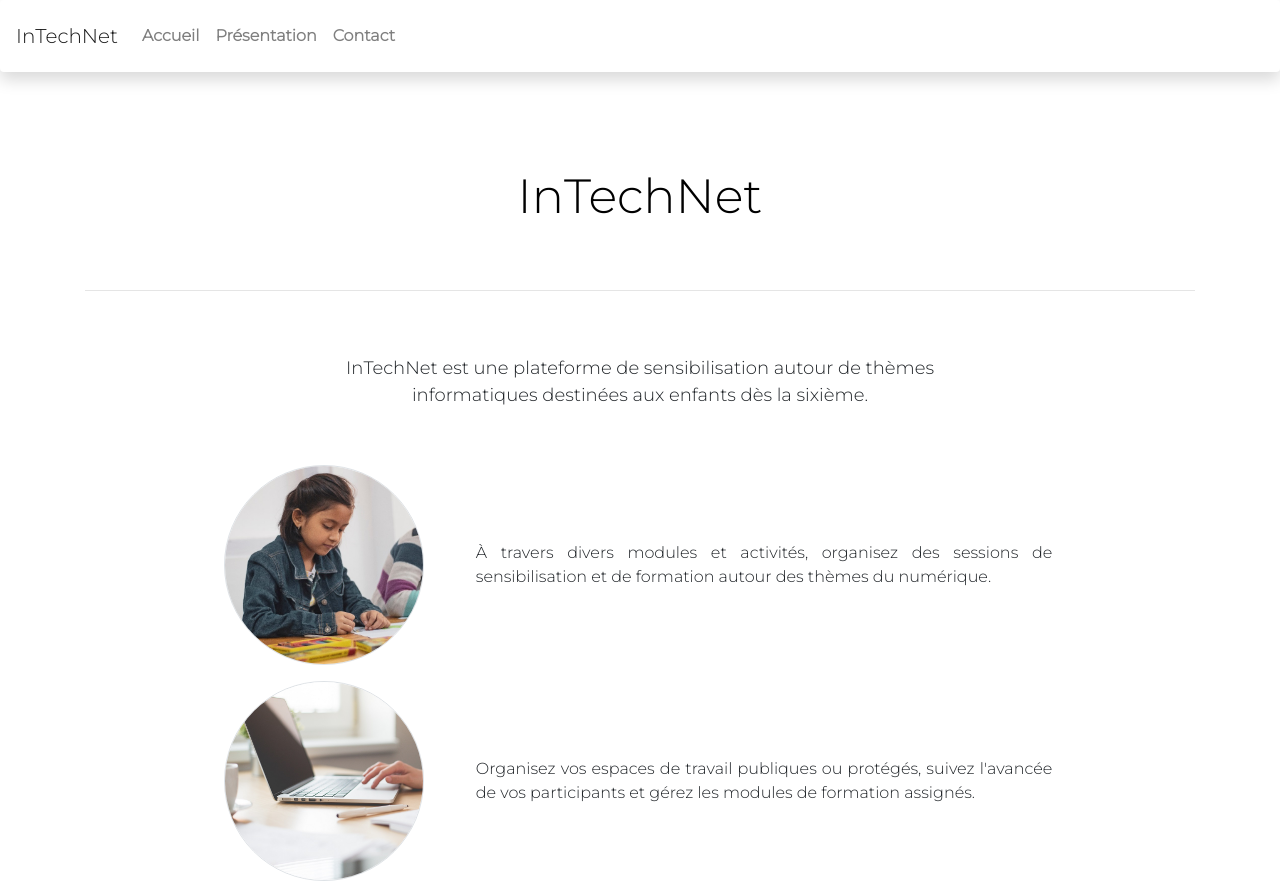
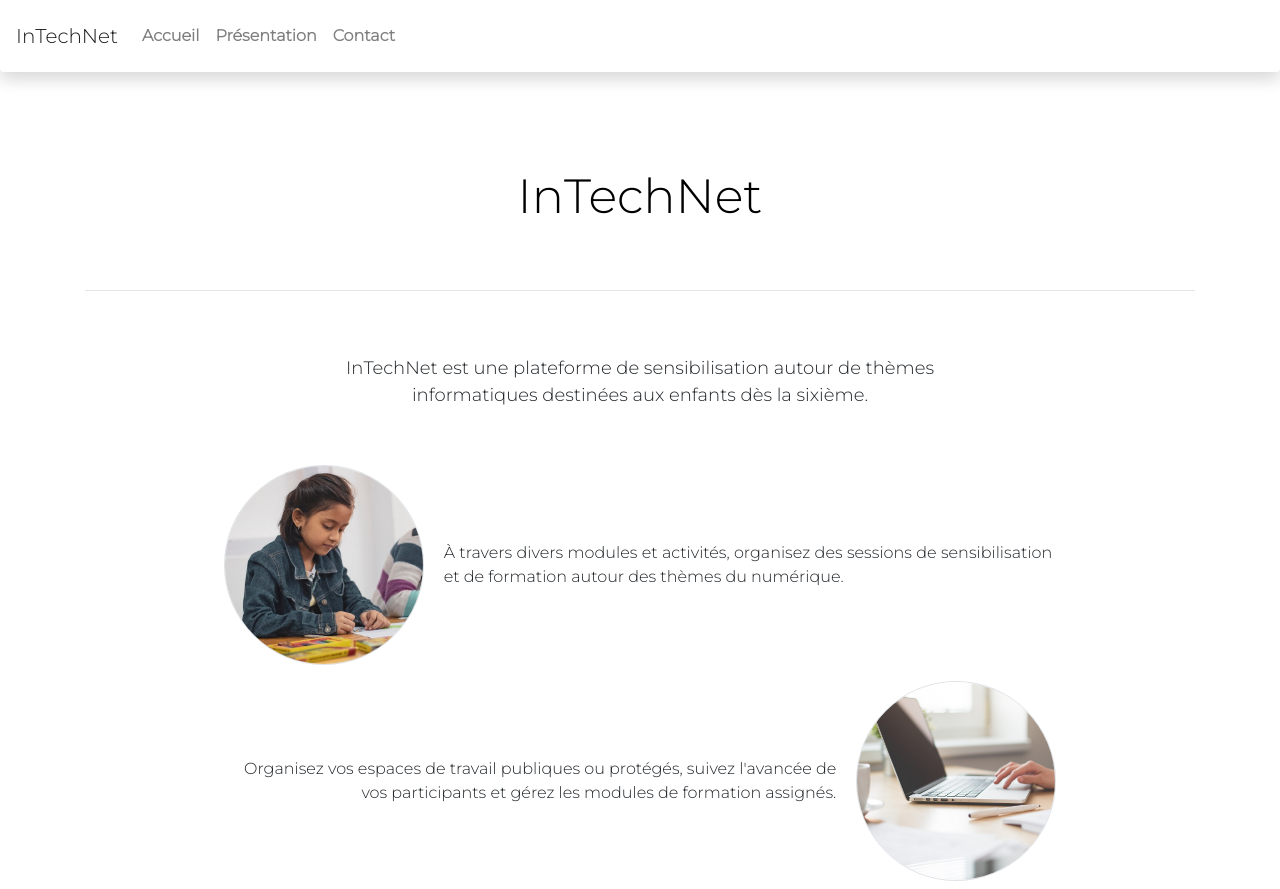
Before and after one commit to pBouillon/InTechNet.Moderator, an Angular app in the folder intechnet-moderator/: page /index in a window 1280 px wide. Built offline with nearby package versions, Linux system fonts and the light colour scheme.

Commit message:
✨ Add toggled imaged widget

```diff
--- a/intechnet-moderator/src/app/global/homepage/homepage.component.ts
+++ b/intechnet-moderator/src/app/global/homepage/homepage.component.ts
@@ -32,7 +32,8 @@ export class HomepageComponent implements OnInit {
       new ImageWidgetData(
         'Organisez vos espaces de travail publiques ou protégés, suivez l\'avancée de vos ' +
         'participants et gérez les modules de formation assignés.',
-        '../../../assets/img/computer-closup.jpg'
+        '../../../assets/img/computer-closeup.jpg',
+        true
       )
     ];
   }
--- a/intechnet-moderator/src/app/global/image-widget/image-widget-data.ts
+++ b/intechnet-moderator/src/app/global/image-widget/image-widget-data.ts
@@ -12,6 +12,7 @@ export class ImageWidgetData {
   constructor(
     public content: string,
     public imgPath: string,
+    public isToggled: boolean = false,
   ) { }
 
 }
--- a/intechnet-moderator/src/app/global/image-widget/image-widget.component.html
+++ b/intechnet-moderator/src/app/global/image-widget/image-widget.component.html
@@ -1,6 +1,7 @@
-<!-- /standard view -->
 <div class="d-flex flex-row my-3 py-2 w-75 m-auto">
 
+  <!-- /standard view -->
+  <ng-container *ngIf="!data.isToggled; else toggledView">
     <!-- image -->
     <img [src]="data.imgPath"
       class="img-responsive about-img rounded-circle border"
@@ -8,10 +9,25 @@
     <!-- /image -->
 
     <!-- content -->
-    <p class="about-text flex-fill p-1 text-justify ml-5 text-wrap d-flex align-items-center">
+    <p class="about-text flex-fill p-1 text-justify ml-3 text-wrap d-flex align-items-center">
+      {{ data.content }}
+    </p>
+    <!-- /content -->
+  </ng-container>
+  <!-- /standard view -->
+
+  <!-- toggled view -->
+  <ng-template #toggledView>
+    <!-- content -->
+    <p class="about-text flex-fill p-1 text-justify mr-3 text-wrap d-flex align-items-center text-right">
       {{ data.content }}
     </p>
     <!-- /content -->
 
+    <!-- image -->
+    <img [src]="data.imgPath" class="img-responsive about-img rounded-circle border" alt="Responsive image">
+    <!-- /image -->
+  </ng-template>
+  <!-- /toggled view -->
+
 </div>
-<!-- /standard view -->
```
Also changed, not shown: intechnet-moderator/src/app/global/image-widget/image-widget.component.css (deleted, +0 -20 lines), intechnet-moderator/src/assets/img/computer-closeup.jpg (renamed from intechnet-moderator/src/assets/img/computer-closup.jpg).
